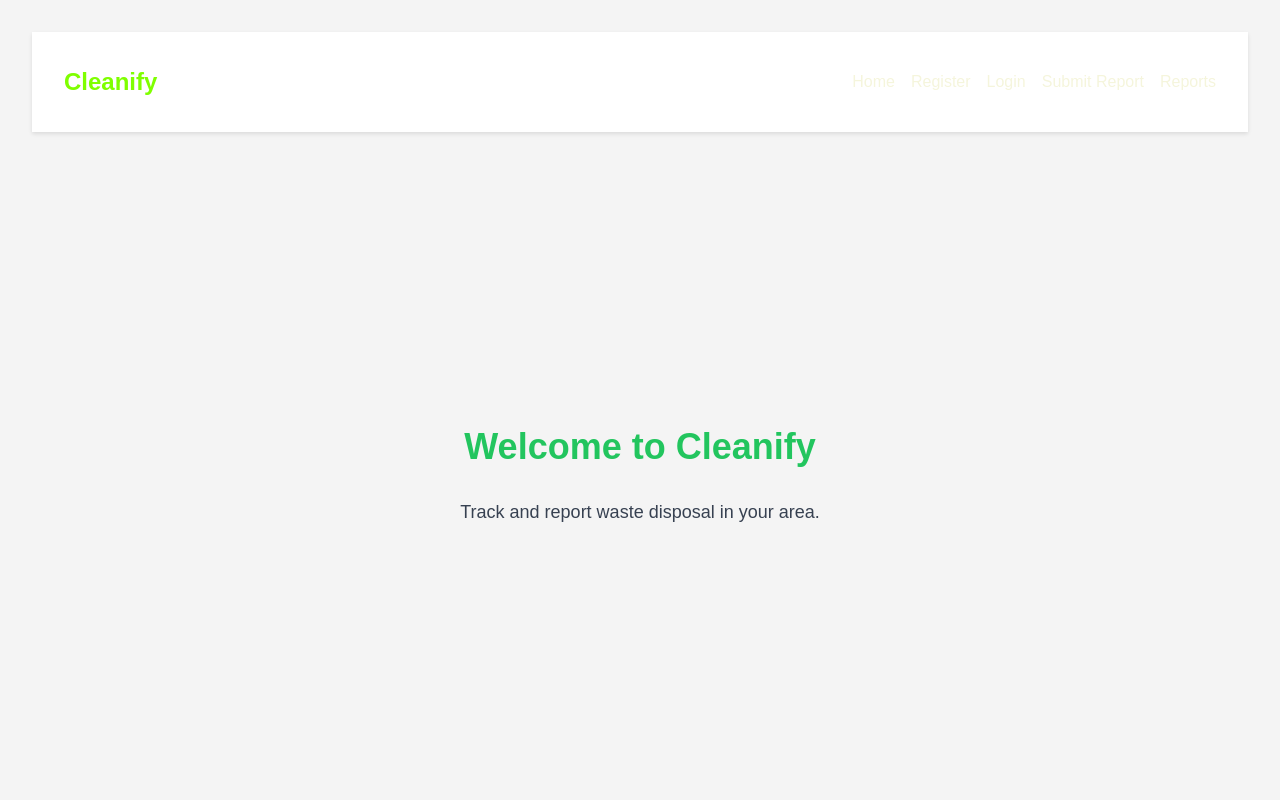
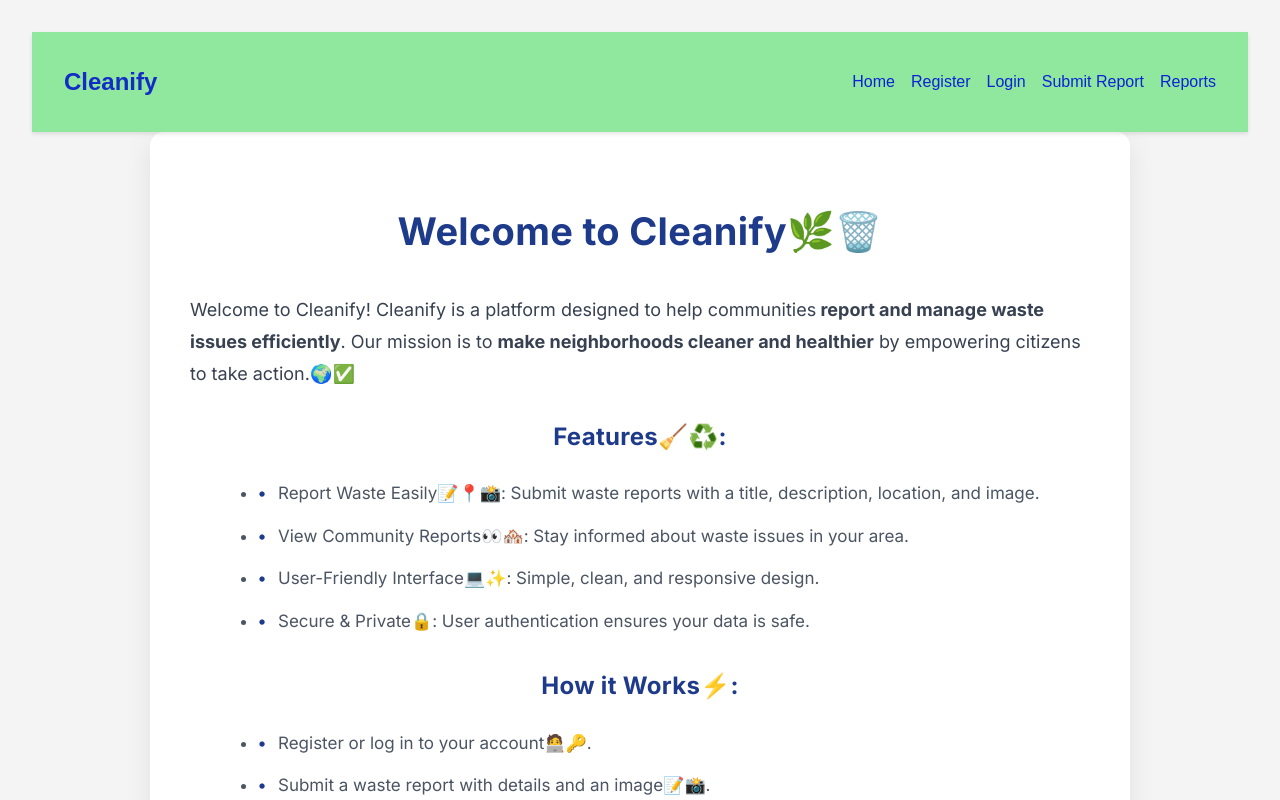
Before and after one commit to parths-rk/Cleanify, a React (Vite) app in the folder Front-End/: page / in a window 1280 px wide. Shown: the top 800 px of the page. Built offline with nearby package versions, Linux system fonts and the light colour scheme.

Commit message:
Error Correction

```diff
--- a/Front-End/src/components/Navbar.module.css
+++ b/Front-End/src/components/Navbar.module.css
@@ -3,7 +3,7 @@
     justify-content: space-between;
     align-items: center;
     padding: 16px 32px;
-    background-color: #ffffff;
+    background-color: #90e79e;
     box-shadow: 0 2px 4px rgba(0, 0,0, 0.1);
     position: sticky;
     top: 0;
@@ -11,7 +11,7 @@
 
 }
 .navTitle{
-    color: chartreuse;
+    color: rgb(18, 45, 198);
     font-size: 24px;
     font-weight: bold;
 }
@@ -26,7 +26,7 @@
 }
 .navLink{
 
-    color: beige;
+    color: rgb(12, 35, 214);
     text-decoration: none;
     font-weight: 500;
     transition: color 0.2s ease;
@@ -38,7 +38,7 @@
 
 .logoutBtn{
     background-color: red;
-    color: white;
+    color: rgb(48, 45, 45);
     border: none;
     padding: 6px 12px;
     border-radius: 4px;
@@ -47,5 +47,5 @@
     transition: background-color 0.2s ease;
 }
 .logoutBtn:hover{
-    background-color: coral;
+    background-color: rgb(214, 213, 199);
 }
--- a/Front-End/src/components/ReportCard.module.css
+++ b/Front-End/src/components/ReportCard.module.css
@@ -1,5 +1,5 @@
 .card {
-  background-color: #ffffff;
+  background-color: #c8d091;
   border-radius: 8px;
   padding: 16px;
   box-shadow: 0 4px 12px rgba(0, 0, 0, 0.1);
@@ -12,13 +12,13 @@
 
 .cardTitle {
   font-weight: 600;
-  color: #16a34a;
+  color: #163ea3;
   font-size: 18px;
 }
 
 .cardText {
   font-size: 14px;
-  color: #374151;
+  color: #4de478;
 }
 
 .cardImage {
--- a/Front-End/src/pages/HomePage.jsx
+++ b/Front-End/src/pages/HomePage.jsx
@@ -1,13 +1,50 @@
 import React from "react";
 import styles from "./HomePage.module.css";
 
-function HomePage(){
-    return(
-        <div className={styles.container}>
-            <h1 className={styles.title}>Welcome to Cleanify</h1>
-            <p className={styles.subtitle}>Track and report waste disposal in your area.</p>
-        </div>
-    );
+function HomePage() {
+  return (
+    <div className={styles.container}>
+      <h1 className={styles.title}>Welcome to Cleanify🌿🗑️</h1>
+      <p className={styles.paragraph}>
+        Welcome to Cleanify! Cleanify is a platform designed to help communities
+        <strong> report and manage waste issues efficiently</strong>. Our
+        mission is to <strong>make neighborhoods cleaner and healthier</strong>{" "}
+        by empowering citizens to take action.🌍✅
+      </p>
+      <h2 className={styles.subTitle}>Features🧹♻️:</h2>
+      <ul className={styles.list}>
+        <li className={styles.listItem}>
+          Report Waste Easily📝📍📸: Submit waste reports with a title, description,
+          location, and image.
+        </li>
+        <li className={styles.listItem}>
+          View Community Reports👀🏘️: Stay informed about waste issues in your area.
+        </li>
+        <li className={styles.listItem}>
+          User-Friendly Interface💻✨: Simple, clean, and responsive design.
+        </li>
+        <li className={styles.listItem}>
+          Secure & Private🔒: User authentication ensures your data is safe.
+        </li>
+      </ul>
+
+      <h2 className={styles.subTitle}>How it Works⚡:</h2>
+      <ul className={styles.list}>
+        <li className={styles.listItem}>Register or log in to your account🧑‍💻🔑.</li>
+        <li className={styles.listItem}>
+          Submit a waste report with details and an image📝📸.
+        </li>
+        <li className={styles.listItem}>
+          Track reports submitted by you and other community members✅🌿.
+        </li>
+      </ul>
+
+      <p className={`${styles.paragraph} ${styles.centerText}`}>
+        Join Cleanify Today🌟  Be part of a community working towards{" "}
+        <strong>cleaner, safer, and greener neighborhoods🏘️🌳♻️</strong>!
+      </p>
+    </div>
+  );
 }
 
 export default HomePage;
--- a/Front-End/src/pages/HomePage.module.css
+++ b/Front-End/src/pages/HomePage.module.css
@@ -1,20 +1,68 @@
+/* Import Professional Google Fonts */
+@import url('https://fonts.googleapis.com/css2?family=Inter:wght@400;500;600;700&display=swap');
+
 .container {
-  display: flex;
-  flex-direction: column;
-  align-items: center;
-  justify-content: center;
-  height: 80vh;
+  max-width: 900px;
+  margin: 0 auto;
+  padding: 40px;
+  font-family: 'Inter', Arial, sans-serif;
+  background-color: #ffffff; /* Clean white background */
+  border-radius: 14px;
+  box-shadow: 0 8px 28px rgba(0,0,0,0.08);
+  color: #1f2937; /* Neutral dark gray text */
+  line-height: 1.8;
+}
+
+/* Unified Heading Style */
+.title, .subTitle, .centerText {
+  font-family: 'Inter', Arial, sans-serif;
+  font-weight: 700;
+  color: #1e3a8a; /* Formal navy blue */
   text-align: center;
-  padding: 20px;
+  letter-spacing: 0.3px;
+  margin-bottom: 20px;
 }
 
 .title {
-  font-size: 36px;
-  color: #22c55e;
-  margin-bottom: 16px;
+  font-size: 38px;
+  margin-bottom: 28px;
 }
 
-.subtitle {
+.subTitle {
+  font-size: 24px;
+  margin-top: 24px;
+}
+
+.centerText {
+  font-size: 20px;
+  margin-top: 28px;
+}
+
+/* Body text */
+.paragraph {
   font-size: 18px;
-  color: #374151;
+  margin-bottom: 24px;
+  color: #374151; /* softer gray for readability */
 }
+
+/* Lists */
+.list {
+  margin-left: 28px;
+  margin-bottom: 28px;
+}
+
+.listItem {
+  margin-bottom: 12px;
+  font-size: 17px;
+  color: #4b5563; /* slate gray */
+  position: relative;
+  padding-left: 20px;
+}
+
+.listItem::before {
+  content: "•"; /* custom bullet */
+  color: #1e3a8a; /* matches headings */
+  font-weight: bold;
+  position: absolute;
+  left: 0;
+}
```
Also changed, not shown: 2 other files (tests, documents, lock files or other folders).
